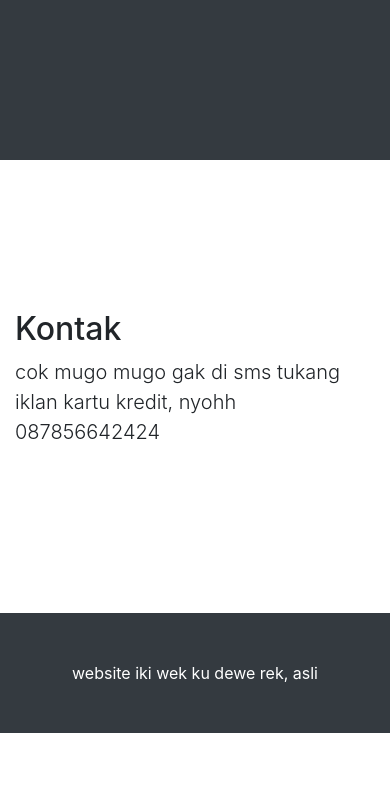
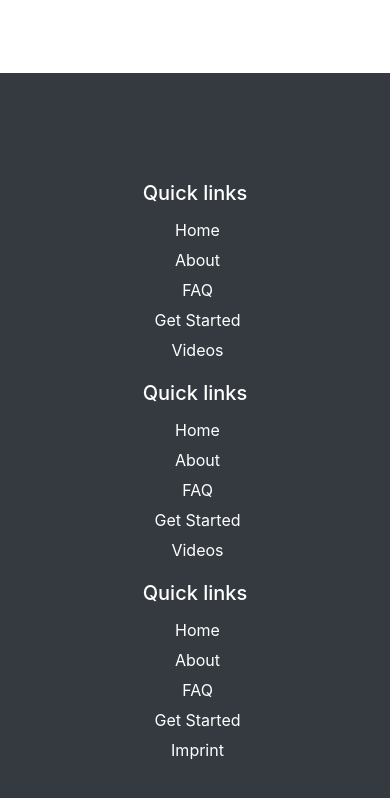
Before and after one commit to vallerydelexy/kikiv, a website: page index.html in a window 390 px wide. Shown: the part 2430-3228 px from the top of the page. Before the commit the page ends 3163 px from the top, so only its background shows below. Drawn offline with Linux system fonts and the light colour scheme.

Commit message:
add some things and removes personal info

```diff
--- a/css/custom.css
+++ b/css/custom.css
@@ -6,7 +6,7 @@
    }
 
         .flex-image-container {
-            background: #;
+            background: #0;
         }
 
         img {
@@ -69,3 +69,80 @@
 .no-padding {
     padding: 0;
 }
+
+
+/* Footer */
+@import url('https://maxcdn.bootstrapcdn.com/font-awesome/4.7.0/css/font-awesome.min.css');
+section {
+    padding: 60px 0;
+}
+
+section .section-title {
+    text-align: center;
+    color: #007b5e;
+    margin-bottom: 50px;
+    text-transform: uppercase;
+}
+#footer {
+
+}
+#footer h5{
+	padding-left: 10px;
+    border-left: 3px solid #eeeeee;
+    padding-bottom: 6px;
+    margin-bottom: 20px;
+    color:#ffffff;
+}
+#footer a {
+    color: #ffffff;
+    text-decoration: none !important;
+    background-color: transparent;
+    -webkit-text-decoration-skip: objects;
+}
+#footer ul.social li{
+	padding: 3px 0;
+}
+#footer ul.social li a i {
+    margin-right: 5px;
+	font-size:25px;
+	-webkit-transition: .5s all ease;
+	-moz-transition: .5s all ease;
+	transition: .5s all ease;
+}
+#footer ul.social li:hover a i {
+	font-size:30px;
+	margin-top:-10px;
+}
+#footer ul.social li a,
+#footer ul.quick-links li a{
+	color:#ffffff;
+}
+#footer ul.social li a:hover{
+	color:#eeeeee;
+}
+#footer ul.quick-links li{
+	padding: 3px 0;
+	-webkit-transition: .5s all ease;
+	-moz-transition: .5s all ease;
+	transition: .5s all ease;
+}
+#footer ul.quick-links li:hover{
+	padding: 3px 0;
+	margin-left:5px;
+	font-weight:700;
+}
+#footer ul.quick-links li a i{
+	margin-right: 5px;
+}
+#footer ul.quick-links li:hover a i {
+    font-weight: 700;
+}
+
+@media (max-width:767px){
+	#footer h5 {
+    padding-left: 0;
+    border-left: transparent;
+    padding-bottom: 0px;
+    margin-bottom: 10px;
+}
+}
--- a/css/scrolling-nav.css
+++ b/css/scrolling-nav.css
@@ -3,5 +3,8 @@ header {
 }
 
 section {
-  padding: 150px 0;
+	padding-top: 50px;
+	padding-right: 0;
+	padding-left: 0;
+	padding-bottom: 50px;
 }
--- a/index.html
+++ b/index.html
@@ -32,13 +32,10 @@
       <div class="collapse navbar-collapse" id="navbarResponsive">
         <ul class="navbar-nav ml-auto">
           <li class="nav-item">
-            <a class="nav-link js-scroll-trigger" href="#about">Riwayat</a>
+            <a class="nav-link js-scroll-trigger" href="#about">Portofolio</a>
           </li>
           <li class="nav-item">
-            <a class="nav-link js-scroll-trigger" href="#services">Portofolio</a>
-          </li>
-          <li class="nav-item">
-            <a class="nav-link js-scroll-trigger" href="#contact">Kontak</a>
+            <a class="nav-link js-scroll-trigger" href="#services">Kontak</a>
           </li>
         </ul>
       </div>
@@ -130,10 +127,42 @@
 
   <!-- Footer -->
   <footer class="py-5 bg-dark">
-    <div class="container">
-      <p class="m-0 text-center text-white">website iki wek ku dewe rek, asli</p>
-    </div>
-    <!-- /.container -->
+	<section id="footer">
+		<div class="container">
+			<div class="row text-center text-xs-center text-sm-left text-md-left">
+				<div class="col-xs-12 col-sm-4 col-md-4">
+					<h5>Quick links</h5>
+					<ul class="list-unstyled quick-links">
+						<li><a href="javascript:void();"><i class="fa fa-angle-double-right"></i>Home</a></li>
+						<li><a href="javascript:void();"><i class="fa fa-angle-double-right"></i>About</a></li>
+						<li><a href="javascript:void();"><i class="fa fa-angle-double-right"></i>FAQ</a></li>
+						<li><a href="javascript:void();"><i class="fa fa-angle-double-right"></i>Get Started</a></li>
+						<li><a href="javascript:void();"><i class="fa fa-angle-double-right"></i>Videos</a></li>
+					</ul>
+				</div>
+				<div class="col-xs-12 col-sm-4 col-md-4">
+					<h5>Quick links</h5>
+					<ul class="list-unstyled quick-links">
+						<li><a href="javascript:void();"><i class="fa fa-angle-double-right"></i>Home</a></li>
+						<li><a href="javascript:void();"><i class="fa fa-angle-double-right"></i>About</a></li>
+						<li><a href="javascript:void();"><i class="fa fa-angle-double-right"></i>FAQ</a></li>
+						<li><a href="javascript:void();"><i class="fa fa-angle-double-right"></i>Get Started</a></li>
+						<li><a href="javascript:void();"><i class="fa fa-angle-double-right"></i>Videos</a></li>
+					</ul>
+				</div>
+				<div class="col-xs-12 col-sm-4 col-md-4">
+					<h5>Quick links</h5>
+					<ul class="list-unstyled quick-links">
+						<li><a href="javascript:void();"><i class="fa fa-angle-double-right"></i>Home</a></li>
+						<li><a href="javascript:void();"><i class="fa fa-angle-double-right"></i>About</a></li>
+						<li><a href="javascript:void();"><i class="fa fa-angle-double-right"></i>FAQ</a></li>
+						<li><a href="javascript:void();"><i class="fa fa-angle-double-right"></i>Get Started</a></li>
+						<li><a href="https://wwwe.sunlimetech.com" title="Design and developed by"><i class="fa fa-angle-double-right"></i>Imprint</a></li>
+					</ul>
+				</div>
+			</div>
+</div>
+	</section>
   </footer>
 
   <!-- Bootstrap core JavaScript -->
```
Also changed, not shown: vendor/bootstrap/css/bootstrap.min.css.
